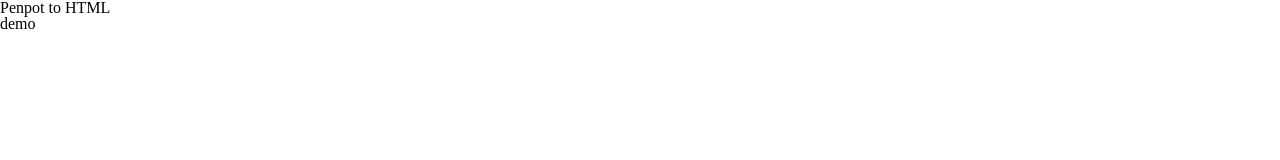
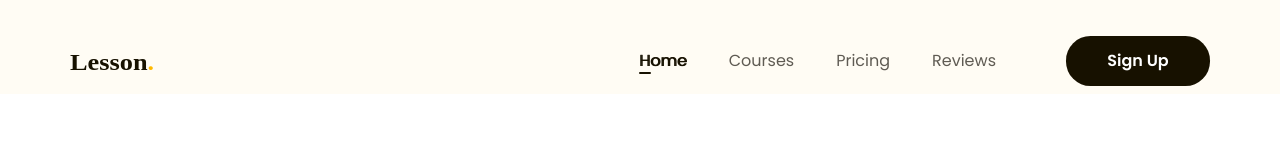
Before and after one commit to LinhLe54/PENPOT-TO-HTML, a plain HTML site: page index.html in a window 1280 px wide. Shown: the top 160 px of the page. Drawn offline with Linux system fonts and the light colour scheme.

Commit message:
p3 làm phần header

```diff
--- a/assets/css/style.css
+++ b/assets/css/style.css
@@ -1,12 +1,95 @@
-*{
-     box-sizing: border-box;
+* {
+  box-sizing: border-box;
 }
 
-html{
-     font-size: 62.5%;
+html {
+  font-size: 62.5%;
 }
 
 /* Khôi phục cỡ chữ mặc định tính theo rem */
-body{
-     font-size: 1.6rem;
+body {
+  font-size: 1.6rem;
+  font-family: "Poppins", sans-serif;
 }
+
+/* common */
+a {
+  text-decoration: none;
+}
+
+.main_content {
+  width: 1140px;
+  max-width: calc(100% - 48px);
+  margin-left: auto;
+  margin-right: auto;
+}
+
+.btn {
+  display: inline-block;
+  min-width: 118px;
+  padding: 0px 16px;
+  line-height: 50px;
+  color: #fff;
+  text-align: center;
+  border-radius: 24.5px;
+  font-size: 1.6rem;
+  font-weight: 600;
+  background: #171100ff;
+}
+
+/* header */
+.header{
+  background: #fffcf4FF;
+}
+
+.header.fixed{
+  position: sticky;
+  top: -28px;;
+}
+
+.header .body {
+  display: flex;
+  align-items: center;
+  padding: 36px 0px 8px;
+}
+
+.nav {
+  margin-left: auto;
+}
+
+.nav ul {
+  display: flex;
+}
+
+.nav a {
+  color: #5f5b53ff;
+  font-size: 1.6rem;
+  padding: 8px 21px;
+  position: relative;
+}
+
+.nav li.active a,
+.nav a:hover {
+  color: #171100ff;
+  text-shadow: 1px 0px 0px currentColor;
+}
+
+.nav li.active a::after {
+  position: absolute;
+  left: 21px;
+  bottom: 6px;
+  display: block;
+  content: "";
+  width: 12px;
+  height: 2px;
+  border-radius: 1px;
+  background: #171100ff;
+}
+
+.header .btn-sign-up{
+  min-width: 144px;
+}
+
+.header .action{
+  margin-left: 49px;
+}
--- a/index.html
+++ b/index.html
@@ -5,12 +5,48 @@
     <meta name="viewport" content="width=device-width, initial-scale=1.0" />
     <!-- kết nối vs file reset.css -->
     <link rel="stylesheet" href="./assets/css/reset.css" />
-
-    <link rel="stylesheet" href="./assets/css/style.css">
+    <!-- Embed fonts -->
+    <link rel="preconnect" href="https://fonts.googleapis.com" />
+    <link rel="preconnect" href="https://fonts.gstatic.com" crossorigin />
+    <link
+      href="https://fonts.googleapis.com/css2?family=Poppins:ital,wght@0,400;0,500;0,600;0,700;1,400&family=Sen:wght@700&display=swap"
+      rel="stylesheet"
+    />
+    <!-- style.css -->
+    <link rel="stylesheet" href="./assets/css/style.css" />
     <title>Penpot to HTML</title>
   </head>
-  <body>
-    <h1>Penpot to HTML</h1>
-    <h2>demo</h2>
+  <body style="height: 10000px;">
+    <!-- header -->
+    <header class="header fixed">
+      <div class="main_content">
+        <div class="body">
+          <!-- logo -->
+          <img src="./assets/img/Logo.svg" alt="Lesson." class="logo" />
+          <!-- nav  --> <!-- nav.nav>ul.li*4>a{Home} -->
+          <nav class="nav">
+            <ul>
+              <li class="active">
+                <a href="#!">Home</a>
+              </li>
+              <li>
+                <a href="#!">Courses</a>
+              </li>
+              <li>
+                <a href="#!">Pricing</a>
+              </li>
+              <li>
+                <a href="#!">Reviews</a>
+              </li>
+            </ul>
+          </nav>
+          <!-- btn action -->
+           <!-- .action>a.btn.btn-sign-up{Sign Up} -->
+           <div class="action">
+            <a href="#!" class="btn btn-sign-up">Sign Up</a>
+           </div>
+        </div>
+      </div>
+    </header>
   </body>
 </html>
```
Also changed, not shown: assets/img/Logo.svg (added).
